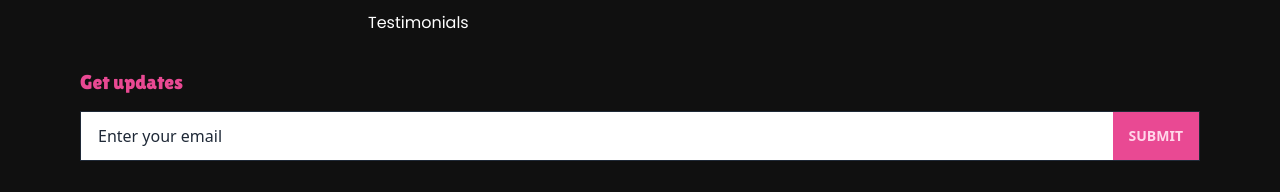
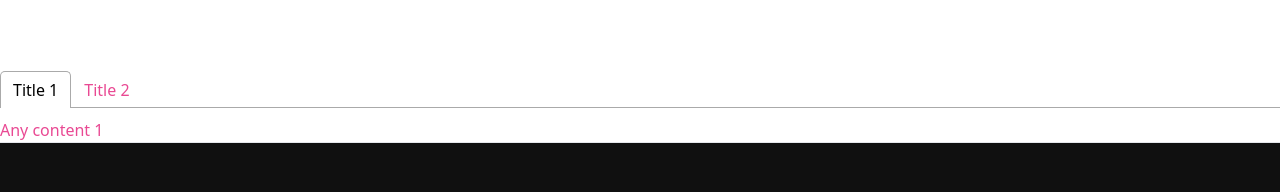
Before and after one commit to monsur2003/luxury-toy-client, a React (Vite) app: page / in a window 1280 px wide. Shown: the part 2311-2503 px from the top of the page. Built offline with nearby package versions, Linux system fonts and the light colour scheme; no server answers.

Commit message:
tab added

```diff
--- a/package.json
+++ b/package.json
@@ -20,6 +20,7 @@
     "react-hook-form": "^7.43.9",
     "react-icons": "^4.8.0",
     "react-router-dom": "^6.11.2",
+    "react-tabs": "^6.0.1",
     "sort-by": "^1.2.0",
     "sweetalert2": "^11.7.5"
   },
--- a/src/main.jsx
+++ b/src/main.jsx
@@ -7,7 +7,7 @@ import router from "./routes/Routes.jsx";
 import AuthProvider from "./pages/Home/Home/Providers/AuthProvider.jsx";
 
 ReactDOM.createRoot(document.getElementById("root")).render(
-   <div className="bg-[#101010] text-primary">
+   <div className="object-cover bg-fixed bg-center bg-blend-multiply text-primary">
       <React.StrictMode>
          <AuthProvider>
             <RouterProvider router={router}></RouterProvider>
--- a/src/pages/Home/AddToy/AddToy.jsx
+++ b/src/pages/Home/AddToy/AddToy.jsx
@@ -28,10 +28,10 @@ const AddToy = () => {
    };
 
    return (
-      <div className=" border border-pink-500 p-4 my-8  bg-slate-400 mx-auto">
+      <div className="  p-4 my-11 pt-5  rounded-md bg-[#242933] mx-auto">
          <h2 className="text-2xl font-bold mb-4">Create a New Toy Listing</h2>
          <form
-            className="w-[70%] mx-auto border border-pink-500 p-4"
+            className="w-[70%]  mx-auto border rounded-lg border-pink-500 p-4"
             onSubmit={handleSubmit}>
             <div className="grid md:grid-cols-2 gap-2 grid-cols-1">
                <div className="mb-4">
--- a/src/pages/Home/Banner/Banner.jsx
+++ b/src/pages/Home/Banner/Banner.jsx
@@ -19,7 +19,7 @@ const Banner = () => {
             interval={5000}
             style={{
                width: "100%",
-               height: "80vh",
+               height: "vh",
             }}
             bullets={false}>
             <div
@@ -28,7 +28,7 @@ const Banner = () => {
                style={{
                   backgroundImage: `url(${banner1})`,
                   // width: "100%",
-                  // height: "80vh",
+                  // height: "vh",
                }}>
                <div className=" absolute inset-0 bg-[#000000cc]"></div>
                <div className="absolute top-1/2 left-1/2 transform -translate-x-1/2 -translate-y-1/2 text-white text-center">
@@ -62,7 +62,7 @@ const Banner = () => {
                style={{
                   backgroundImage: `url(${banner2})`,
                   // width: "100%",
-                  // height: "80vh",
+                  // height: "vh",
                }}>
                <div className=" absolute inset-0 bg-[#000000cc]"></div>
                <div className="absolute top-1/2 left-1/2 transform -translate-x-1/2 -translate-y-1/2 text-white text-center">
@@ -93,7 +93,7 @@ const Banner = () => {
                style={{
                   backgroundImage: `url(${banner3})`,
                   // width: "100%",
-                  // height: "80vh",
+                  // height: "vh",
                }}>
                <div className=" absolute inset-0 bg-[#000000cc]"></div>
                <div className="absolute top-1/2 left-1/2 transform -translate-x-1/2 -translate-y-1/2 text-white text-center">
--- a/src/pages/Home/Home/Gallery/Gallery.jsx
+++ b/src/pages/Home/Home/Gallery/Gallery.jsx
@@ -3,7 +3,7 @@ import React from "react";
 const Gallery = () => {
    return (
       <div>
-         <section className="py-6 bg-[#242933] dark:bg-gray-800 dark:text-gray-50">
+         <section className="py-6 my-24 dark:bg-gray-800 dark:text-gray-50">
             <div className="container grid grid-cols-2 gap-4 p-4 mx-auto md:grid-cols-4">
                <img
                   src="https://source.unsplash.com/random/301x301/"
--- a/src/pages/Home/Home/Home.jsx
+++ b/src/pages/Home/Home/Home.jsx
@@ -1,6 +1,7 @@
 import React from "react";
 import Gallery from "./Gallery/Gallery";
 import Banner from "../Banner/Banner";
+import Category from "../../ShopeCategory/Category";
 // import AbountUs from "../AboutUs/AbountUs";
 
 const Home = () => {
@@ -8,6 +9,7 @@ const Home = () => {
       <>
          <Banner></Banner>
          <Gallery></Gallery>
+         <Category></Category>
          {/* <AbountUs></AbountUs> */}
       </>
    );
--- a/src/pages/Home/Home/Login/Login.jsx
+++ b/src/pages/Home/Home/Login/Login.jsx
@@ -45,7 +45,7 @@ const Login = () => {
             <img className="h-[70%] w-[80%]" src={login} alt="" />
          </div>
 
-         <div className="w-[60%] h-fit  p-6 border border-pink-500  backdrop-blur-md bg-[#242940]   rounded-md shadow-xl ">
+         <div className="w-[60%] h-fit  p-8  border border-pink-500  backdrop-blur-md bg-[#242940]   rounded-md shadow-xl ">
             <h1 className="text-3xl font-semibold text-center lilita tracking-widest uppercase">
                Please Sign in
             </h1>
--- a/src/pages/Home/Home/Shared/Footer/Footer.jsx
+++ b/src/pages/Home/Home/Shared/Footer/Footer.jsx
@@ -3,7 +3,7 @@ import React from "react";
 const Footer = () => {
    return (
       <>
-         <div className="w-full border-t bg-[#101010  ] lg:px-12  py-16 xl:px-20  sm:px-6 px-4">
+         <div className="w-full border-t bg-[#101010] lg:px-12  py-16 xl:px-20  sm:px-6 px-4">
             <div className="grid  grid-cols-2  md:grid-cols-3  xl:grid-cols-4 md:gap-8 gap-4">
                <div className="flex flex-col flex-shrink-0">
                   <div>
--- a/src/pages/Home/Home/Shared/Navbar/Navbar.jsx
+++ b/src/pages/Home/Home/Shared/Navbar/Navbar.jsx
@@ -68,7 +68,7 @@ const Navbar = () => {
 
    return (
       <nav
-         className="bg-[#101010] border-b border-primary"
+         className="bg-[#D4D3D1] top-0 right-0 left-0 z-[200]  border-b border-primary"
          style={{ backdropFilter: "blur(50px)" }}>
          <div className="container mx-auto px-4">
             <div className="flex justify-between items-center py-4">
--- /dev/null
+++ b/src/pages/ShopeCategory/Category.jsx
@@ -0,0 +1,24 @@
+import React from "react";
+import { Tab, Tabs, TabList, TabPanel } from "react-tabs";
+import "react-tabs/style/react-tabs.css";
+const Category = () => {
+   return (
+      <div>
+         <Tabs>
+            <TabList>
+               <Tab>Title 1</Tab>
+               <Tab>Title 2</Tab>
+            </TabList>
+
+            <TabPanel>
+               <h2>Any content 1</h2>
+            </TabPanel>
+            <TabPanel>
+               <h2>Any content 2</h2>
+            </TabPanel>
+         </Tabs>
+      </div>
+   );
+};
+
+export default Category;
```
Also changed, not shown: 1 other file (tests, documents, lock files or other folders).
